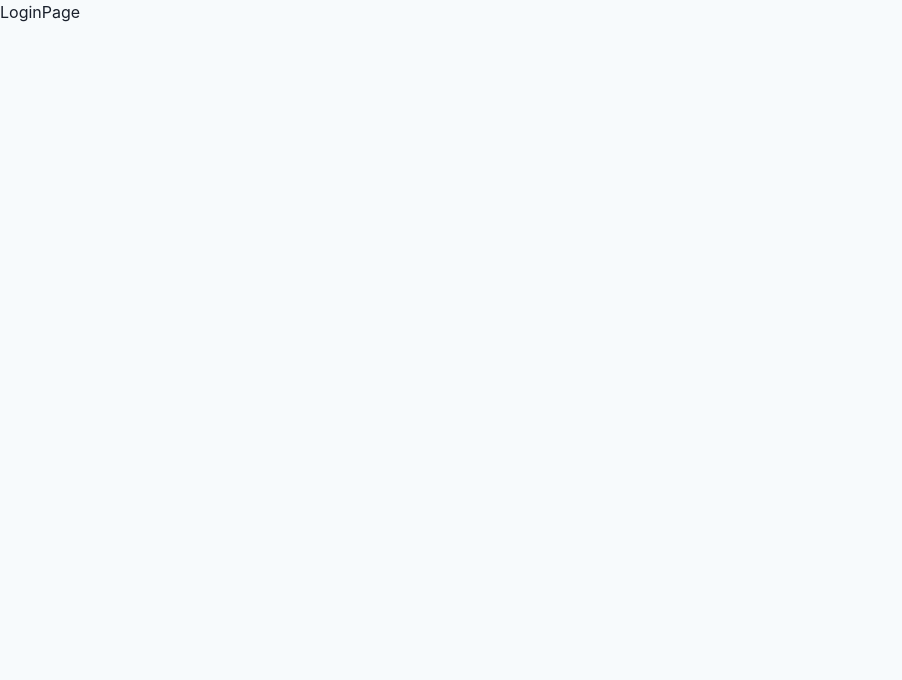
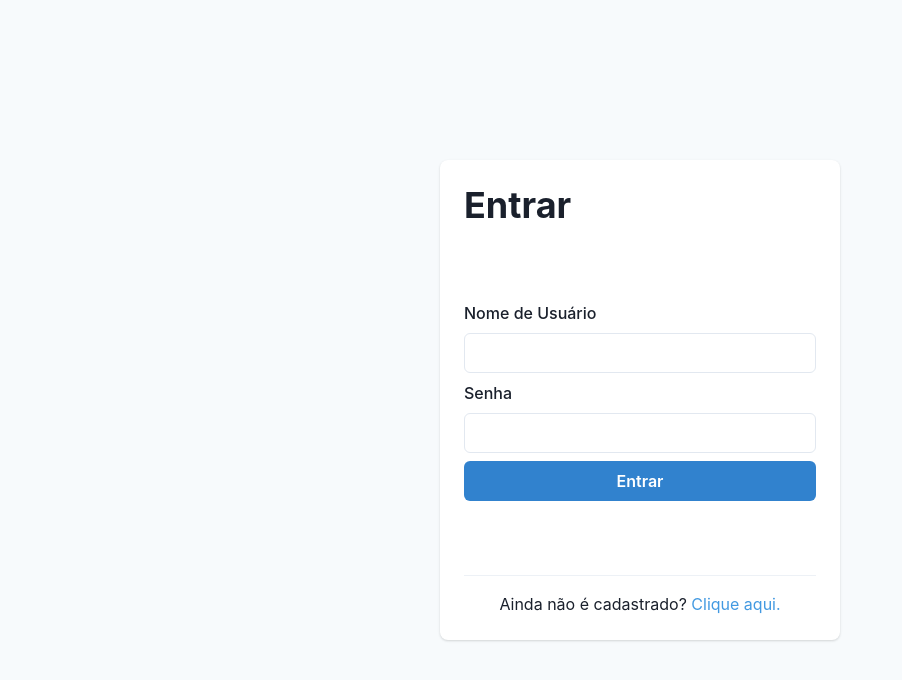
Before and after one commit to Quinhas/react-auth-jwt, a React (Vite) app: page /entrar in a window 1280 px wide. Shown: the top 680 px of the page, without its empty margins (0-902 px from the left). Built offline with nearby package versions, Linux system fonts and the light colour scheme.

Commit message:
Página de Login

```diff
--- a/src/pages/Login/index.tsx
+++ b/src/pages/Login/index.tsx
@@ -1,5 +1,38 @@
-export function LoginPage() {
+import { Button, Divider, Flex, FormControl, FormLabel, Heading, Input, Text } from "@chakra-ui/react";
+import { useForm } from "react-hook-form";
+import { Link } from "react-router-dom";
+
+interface FormData {
+  username: string;
+  password: string;
+}
+
+export function LoginPage(): JSX.Element {
+  const { register, handleSubmit } = useForm<FormData>();
+
   return (
-    <p>LoginPage</p>
-  );
+    <Flex w='100%' h='100vh' align='center' justify='center'>
+      <Flex bg='white' p='1.5rem' borderRadius='lg' boxShadow='base' w='25rem' h='30rem' direction='column' gap='1rem'>
+        <Heading>Entrar</Heading>
+        <Flex as='form' gap='0.5rem' direction='column' onSubmit={handleSubmit(() => { })} grow={1} justify='center'>
+          <FormControl>
+            <FormLabel>Nome de Usuário</FormLabel>
+            <Input type='text' {...register('username')} />
+          </FormControl>
+          <FormControl>
+            <FormLabel>Senha</FormLabel>
+            <Input type='password' {...register('password')} />
+          </FormControl>
+          <Button type='submit' colorScheme='blue'>Entrar</Button>
+        </Flex>
+        <Divider />
+        <Flex justify='center'>
+          <Text>
+            Ainda não é cadastrado?{" "}
+            <Text as={Link} to='/cadastrar' color='blue.400' _hover={{ color: 'blue.500' }} transition='0.3s'>Clique aqui.</Text>
+          </Text>
+        </Flex>
+      </Flex>
+    </Flex>
+  )
 }
```
